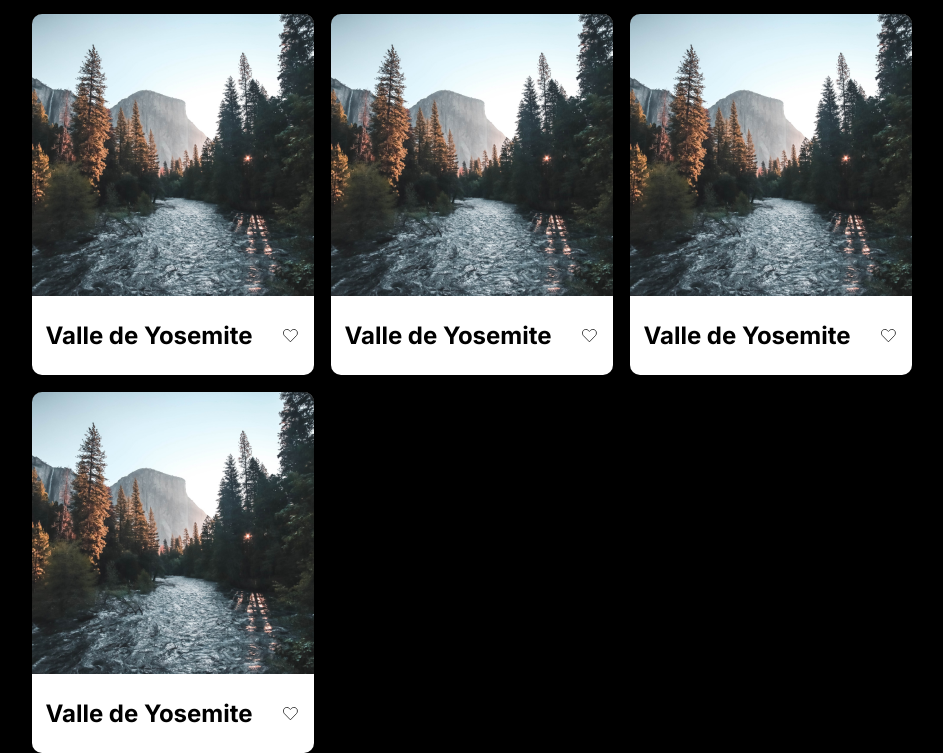
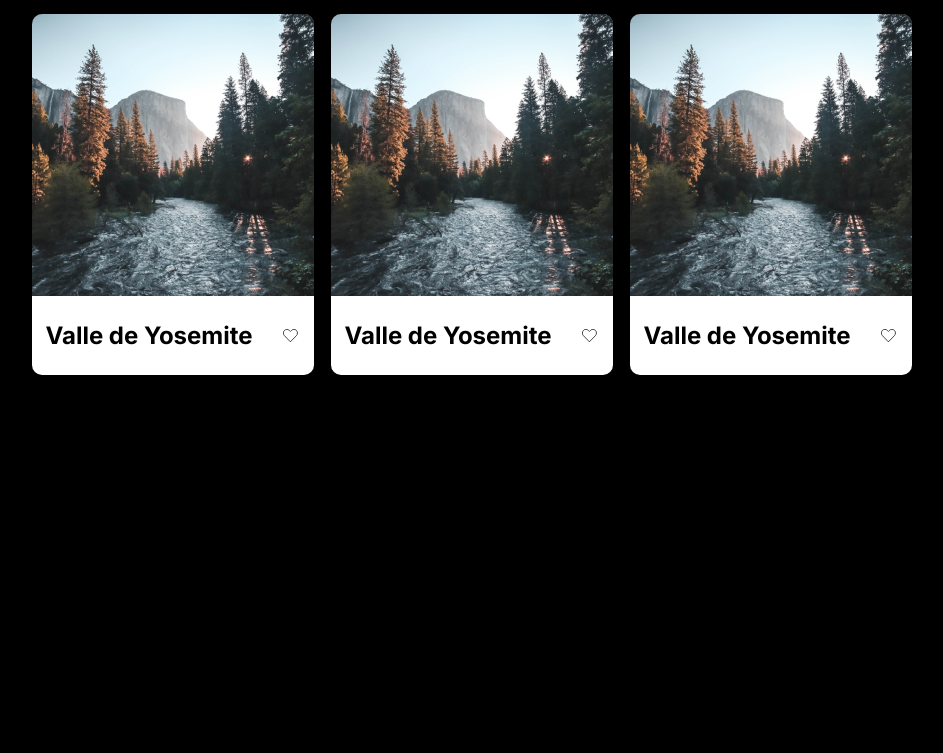
Before and after one commit to SebastianHerreraPC/Proyecto-nuevo, a plain HTML site: page index.html in a window 1280 px wide. Shown: the part 661-1414 px from the top of the page, without its empty margins (168-1111 px from the left). After the commit the page ends 1036 px from the top, so only its background shows below. Drawn offline with Linux system fonts and the light colour scheme.

Commit message:
Eliminacion de card

```diff
--- a/index.html
+++ b/index.html
@@ -81,13 +81,6 @@
                 <button class="card__like-button button"></button>
               </div>
             </div>
-            <div class="card">
-              <img src="./images/yoshemite.jpg" alt="" class="card__image" />
-              <div class="card__info">
-                <p class="card__text">Valle de Yosemite</p>
-                <button class="card__like-button button"></button>
-              </div>
-            </div>
           </div>
         </section>
       </main>
```
